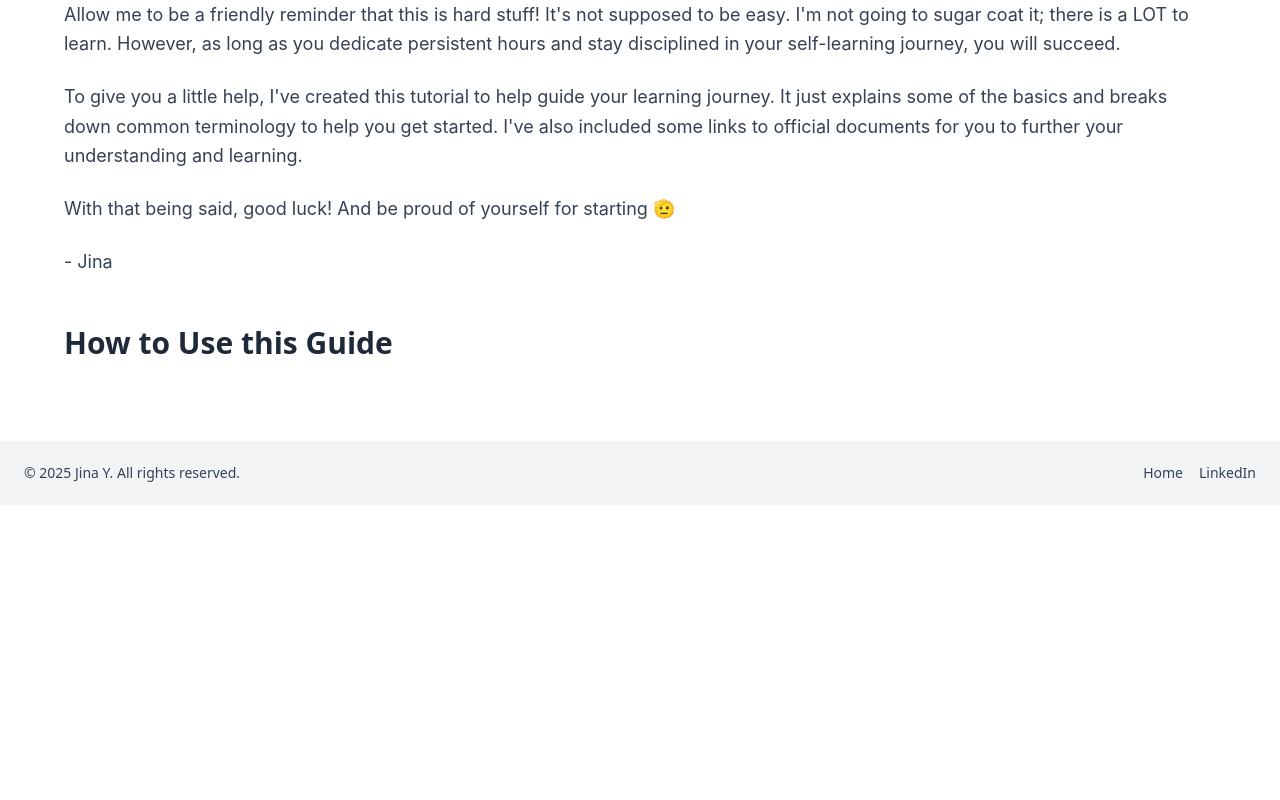
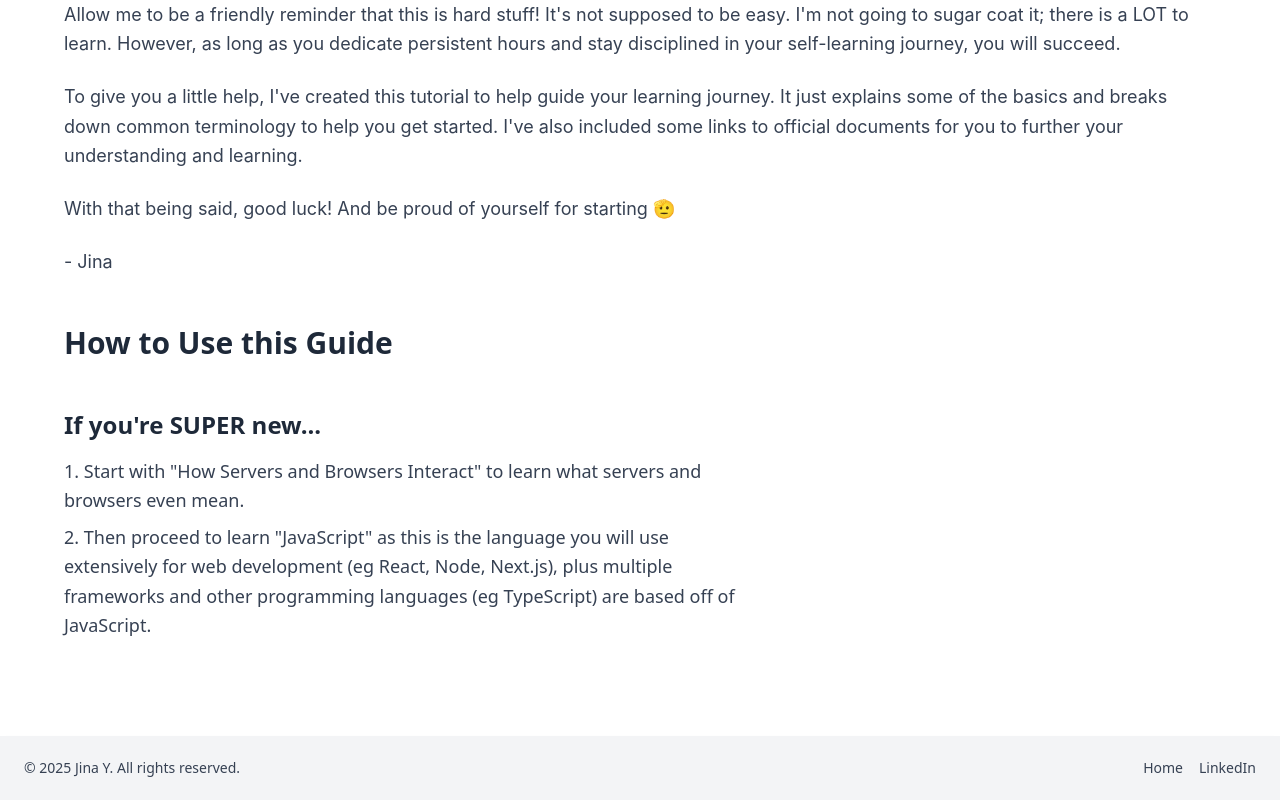
Before and after one commit to popobunns/full-stack-notes, a Next.js app: page / in a window 1280 px wide. Shown: the part 1236-2036 px from the top of the page. Before the commit the page ends 1741 px from the top, so only its background shows below. Built offline with nearby package versions, Linux system fonts and the light colour scheme.

Commit message:
Added instructions for beginners

```diff
--- a/src/app/page.js
+++ b/src/app/page.js
@@ -99,9 +99,30 @@ export default function Home() {
         </p>
 
         {/*How to use Guide*/}
-        <h2 className="subheading fade-in-up">
-          How to Use this Guide
-        </h2>
+        <div>
+          <h2 className="subheading fade-in-up">
+            How to Use this Guide
+          </h2>
+
+          <div>
+            <h3 className="subsubheading fade-in-up">
+              If you're SUPER new...
+            </h3>
+            <ol className="ordered-list">
+              <li className="ordered-item">
+                Start with "How Servers and Browsers Interact" to learn what servers
+                and browsers even mean.
+              </li>
+              <li className="ordered-item">
+                Then proceed to learn "JavaScript" as this is the language you will use
+                extensively for web development (eg React, Node, Next.js), plus multiple frameworks and other
+                programming languages (eg TypeScript) are based off of JavaScript.
+              </li>
+            </ol>
+          </div>
+
+        </div>
+
       </div>
 
 
```
